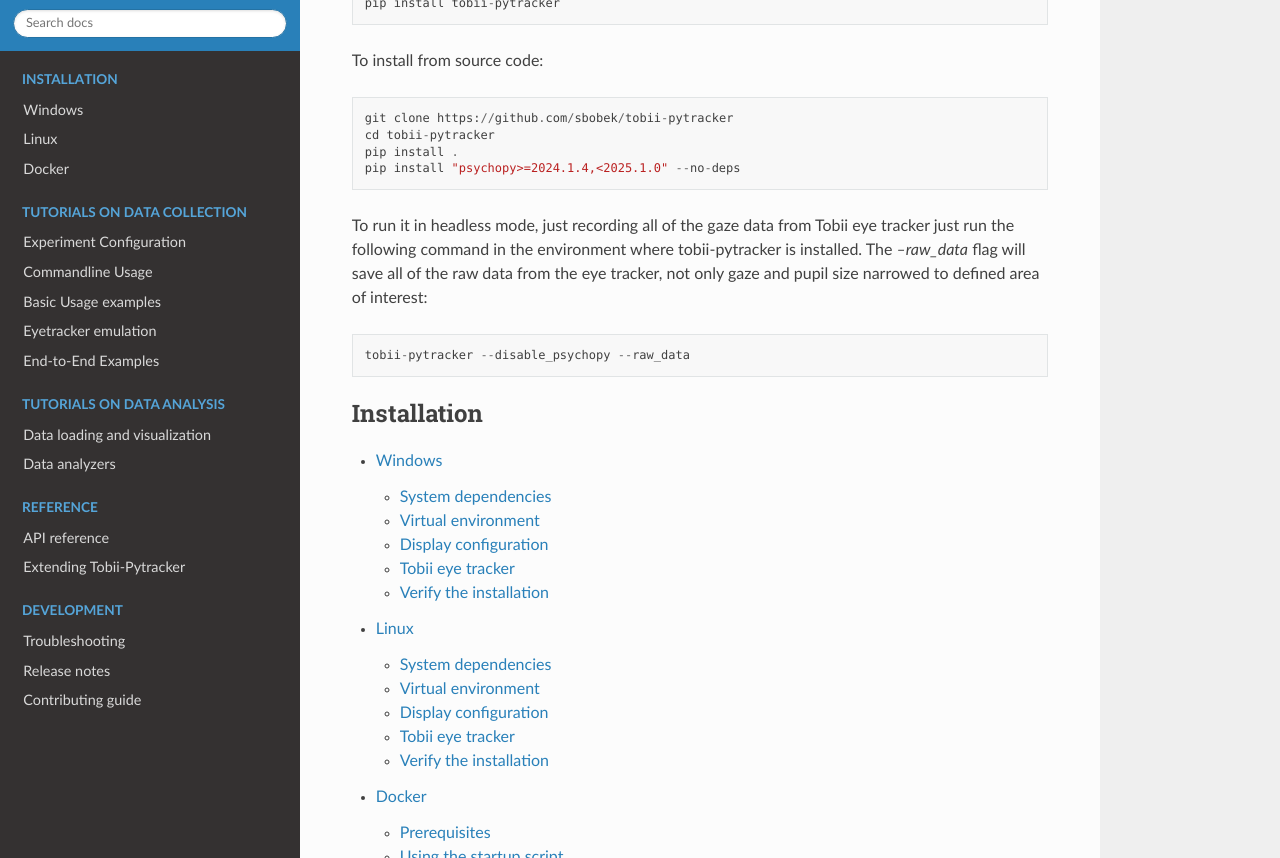
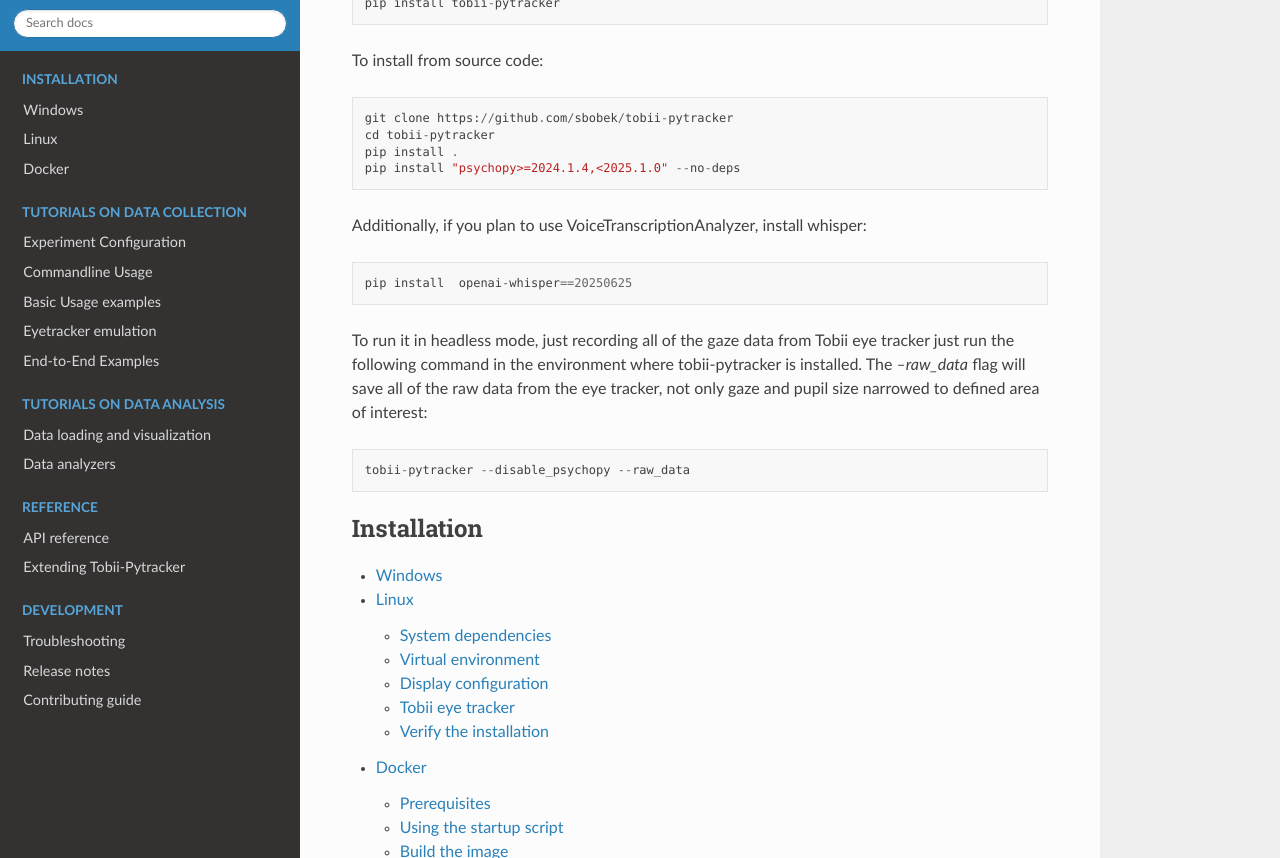
Before and after one commit to sbobek/tobii-pytracker, a Sphinx documentation site: the page built from docs/index.rst, in a window 1280 px wide and 900 px high, scrolled down 882 px, cut to the strip 42-900 px from the top of the window. Built offline with Sphinx 7.4.7 and the Read the Docs theme 3.1.0, drawn with Linux system fonts in a browser that asks for light colours.

```diff
--- a/docs/index.rst
+++ b/docs/index.rst
@@ -29,6 +29,11 @@ To install from source code::
    pip install .
    pip install "psychopy>=2024.1.4,<2025.1.0" --no-deps
 
+Additionally, if you plan to use VoiceTranscriptionAnalyzer, install whisper::
+
+   pip install  openai-whisper==20250625
+
+
 To run it in headless mode, just recording all of the gaze data from Tobii eye tracker just run the following command in the environment where tobii-pytracker is installed. The `--raw_data` flag will save all of the raw data from the eye tracker, not only gaze and pupil size narrowed to defined area of interest::
 
    tobii-pytracker --disable_psychopy --raw_data
@@ -37,7 +42,7 @@ To run it in headless mode, just recording all of the gaze data from Tobii eye t
    :maxdepth: 2
    :caption: Installation
 
-   Windows <linux_installation>
+   Windows <windows_installation>
    Linux <linux_installation>
    Docker <docker_installation>
 
--- a/docs/linux_installation.rst
+++ b/docs/linux_installation.rst
@@ -68,6 +68,11 @@ Install ``tobii-pytracker`` from PyPI:
    python -m pip install tobii-pytracker
 
 
+Additionally, if you plan to use VoiceTranscriptionAnalyzer, install whisper::
+
+.. code-block:: bash
+   pip install  openai-whisper==20250625
+
 
 Display configuration
 ---------------------
```
Also changed, not shown: README.md (+24 -3 lines).
